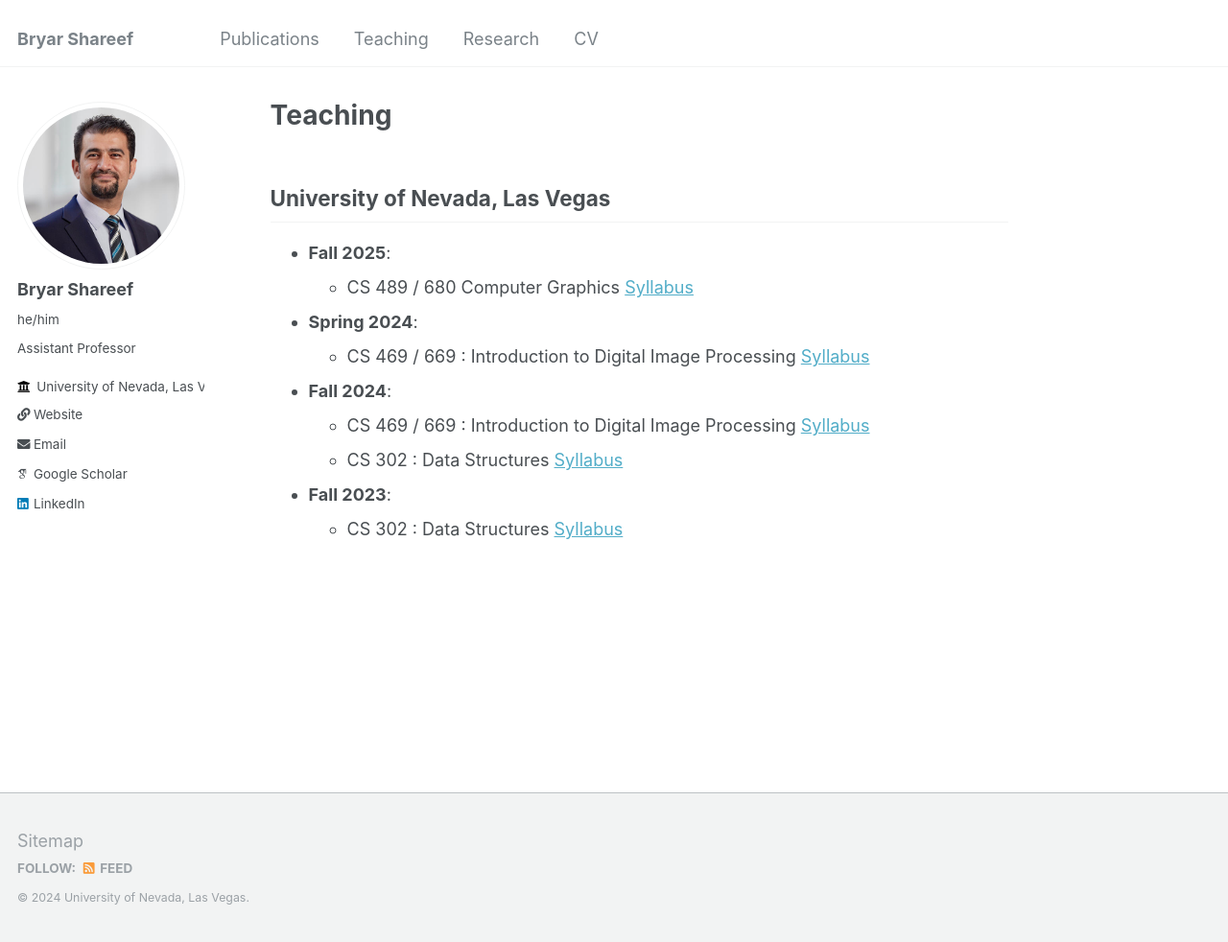
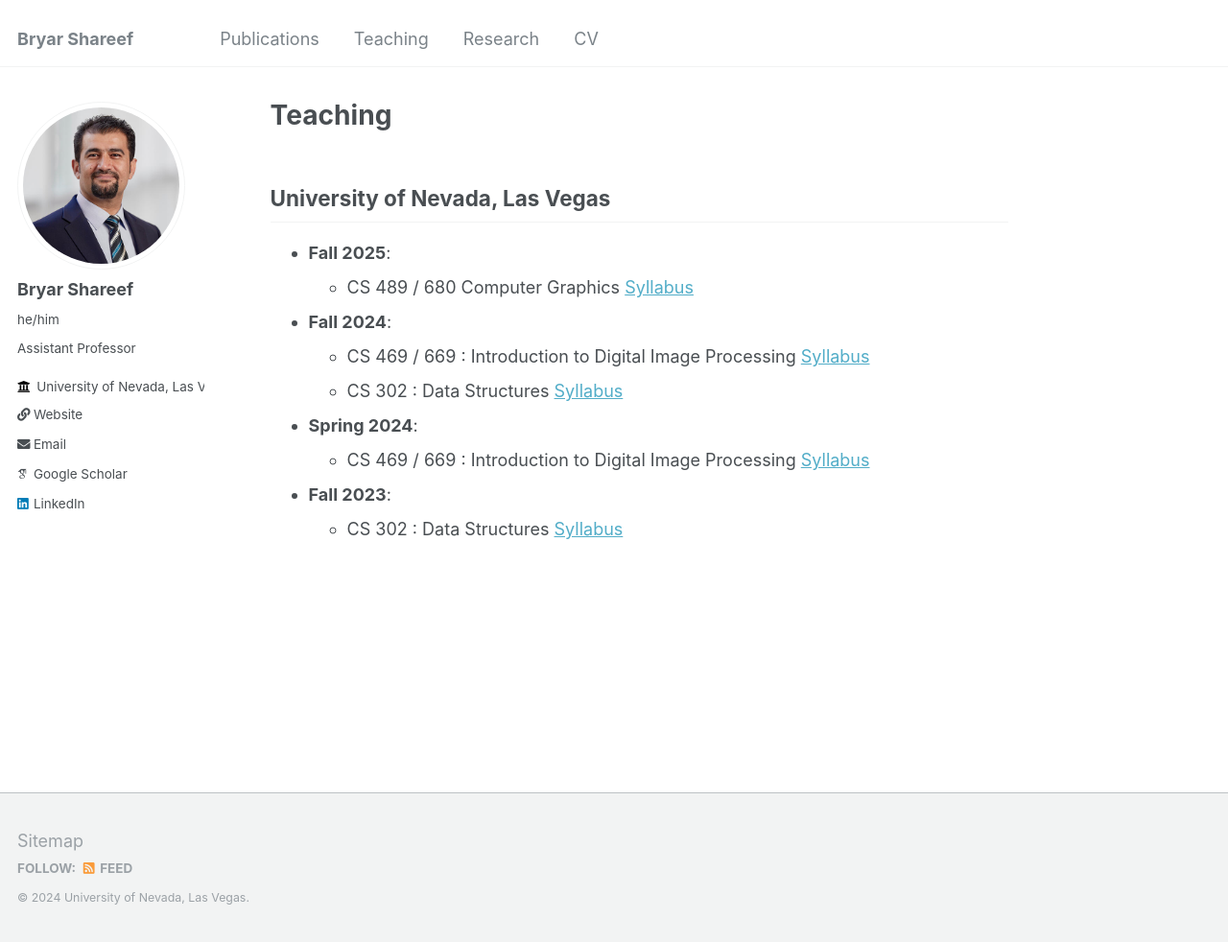
Before and after one commit to bryarshareef/bryarshareef.github.io, a Jekyll site: the page built from _pages/teaching.md, in a window 1280 px wide and 982 px high. Shown: the whole window at 96% size. Built offline with Jekyll 4.4.1, drawn with Linux system fonts in a browser that asks for light colours; some web fonts are replaced.

```diff
--- a/_pages/teaching.md
+++ b/_pages/teaching.md
@@ -8,14 +8,14 @@ title: "Teaching"
 - <b>Fall 2025</b>:
     - CS 489 / 680 Computer Graphics
     [Syllabus]()
-- <b>Spring 2024</b>:
-    - CS 469 / 669 : Introduction to Digital Image Processing
-    [Syllabus]()
 - <b>Fall 2024</b>:
     - CS 469 / 669 : Introduction to Digital Image Processing
     [Syllabus]()
     - CS 302 : Data Structures
     [Syllabus]()
+- <b>Spring 2024</b>:
+    - CS 469 / 669 : Introduction to Digital Image Processing
+    [Syllabus]()
 - <b>Fall 2023</b>:
     - CS 302 : Data Structures
     [Syllabus]()
```
